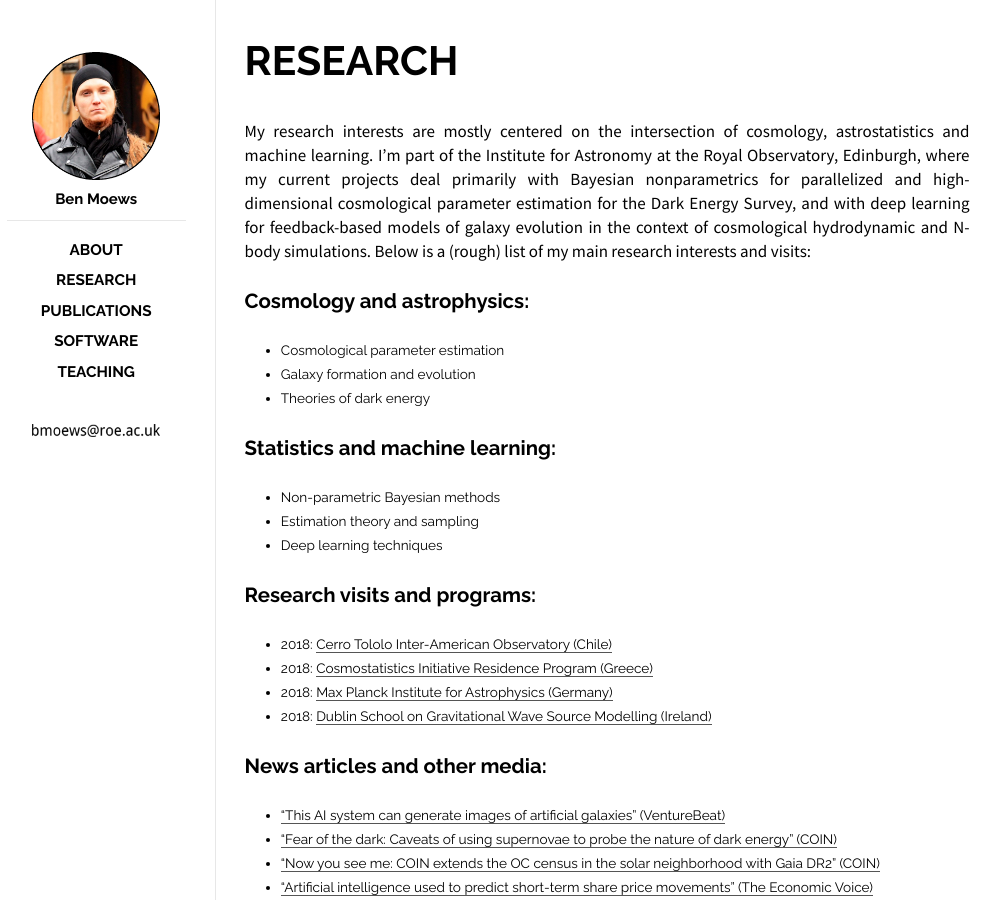
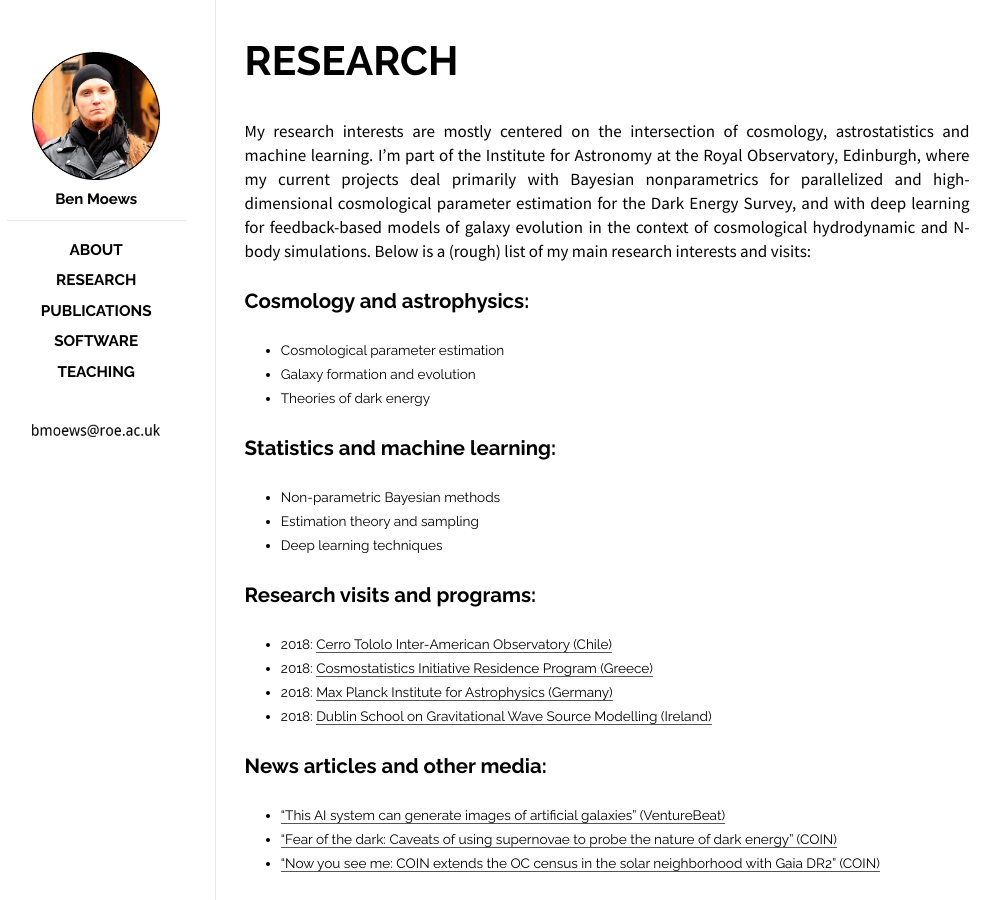
Before and after one commit to moews/moews.github.io, a Jekyll site: the page built from _posts/2017-03-26-research.md, in a window 1280 px wide. Shown: the whole page, without its empty margins (143-1144 px from the left). Built offline with Jekyll 4.4.1, drawn with Linux system fonts in a browser that asks for light colours.

Commit message:
Update 2017-03-26-research.md

```diff
--- a/_posts/2017-03-26-research.md
+++ b/_posts/2017-03-26-research.md
@@ -34,6 +34,5 @@ My research interests are mostly centered on the intersection of cosmology, astr
 * ["This AI system can generate images of artificial galaxies" (VentureBeat)](https://venturebeat.com/2018/11/08/this-ai-system-can-generate-images-of-artificial-galaxies)
 * ["Fear of the dark: Caveats of using supernovae to probe the nature of dark energy" (COIN)](https://cosmostatistics-initiative.org/sncosmo/)
 * ["Now you see me: COIN extends the OC census in the solar neighborhood with Gaia DR2" (COIN)](https://cosmostatistics-initiative.org/coin-gaia_ocs/)
-* ["Artificial intelligence used to predict short-term share price movements" (The Economic Voice)](https://www.economicvoice.com/artificial-intelligence-used-to-predict-short-term-share-price-movements/)
 
 <br>
```
